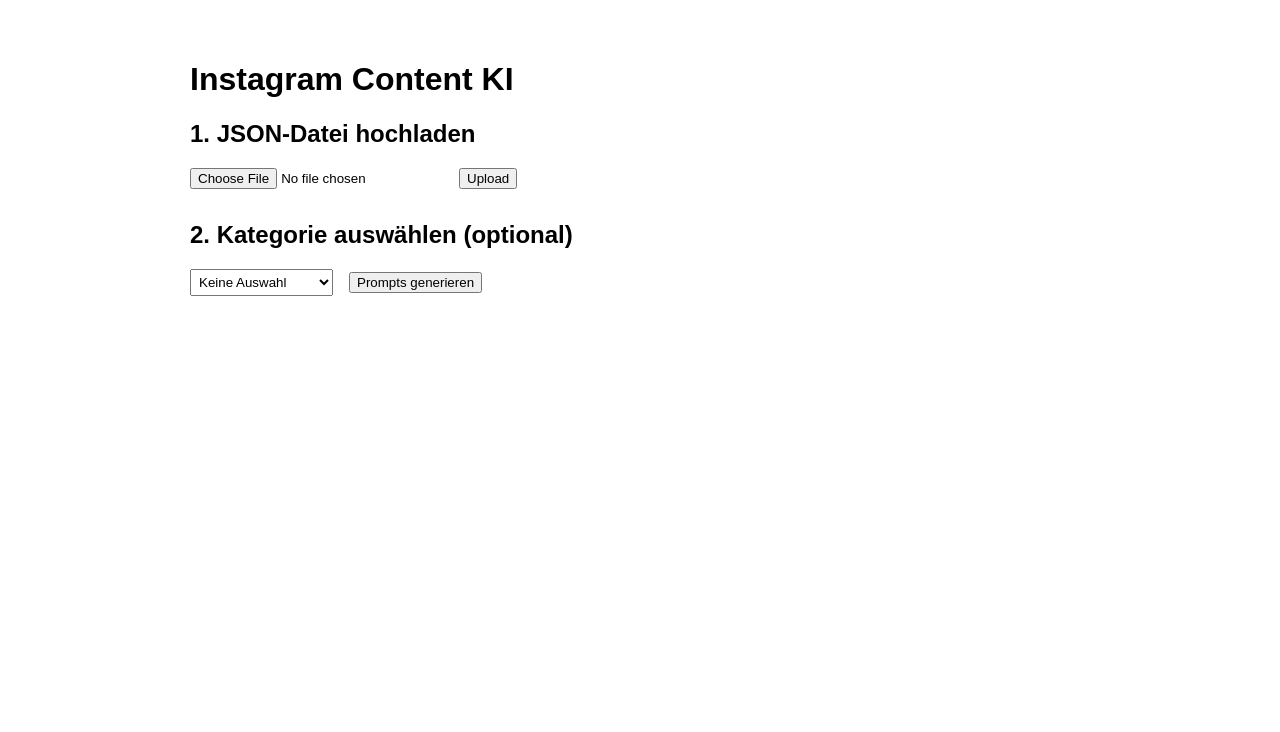
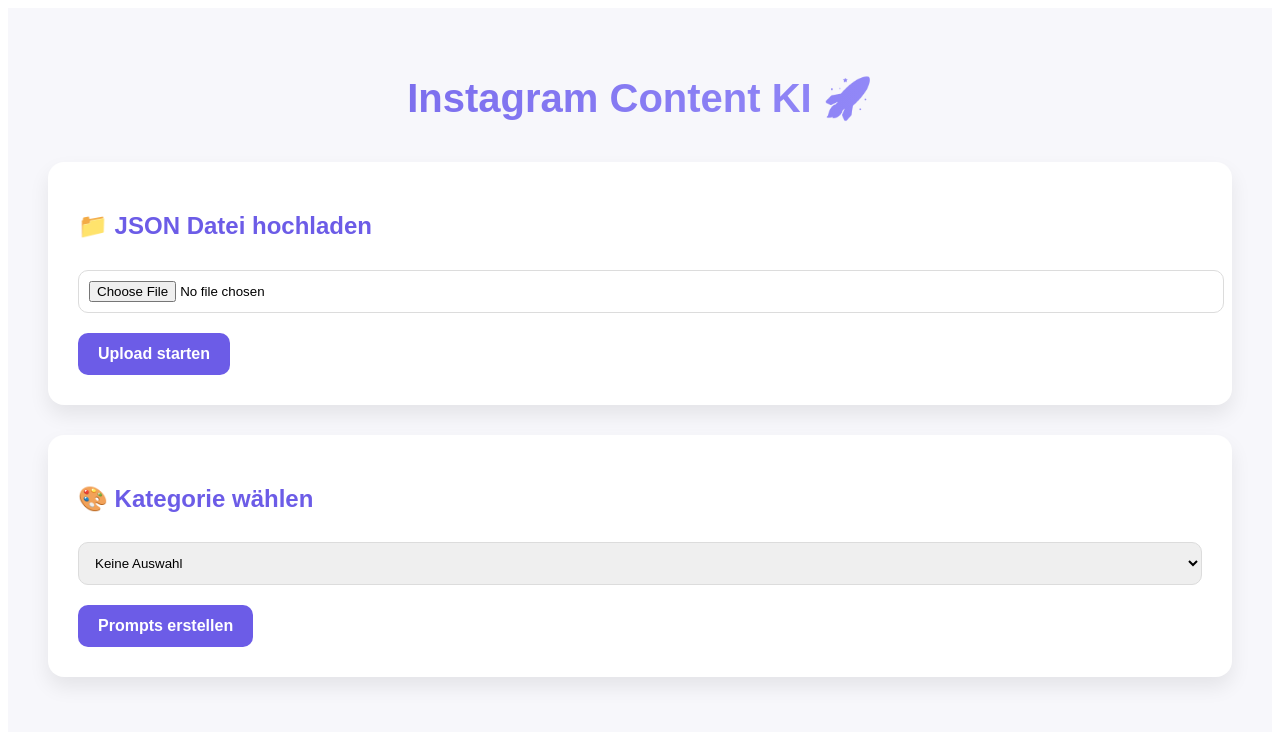
Before and after one commit to goodvibesreports-cell/instagram-content-ki-frontend, a React (Vite) app: page / in a window 1280 px wide. Shown: the top 732 px of the page. Built offline with nearby package versions, Linux system fonts and the light colour scheme.

Commit message:
chore: frontend reinstall & update

```diff
--- a/src/App.jsx
+++ b/src/App.jsx
@@ -1,239 +1,299 @@
-import React, { useState } from 'react';
-import axios from 'axios';
+import React, { useState } from "react";
+import axios from "axios";
 
-const BACKEND_URL = 'https://instagram-content-ki-backend.onrender.com';
+const BACKEND_URL = "https://instagram-content-ki-backend.onrender.com";
 
-function App() {
+export default function App() {
   const [file, setFile] = useState(null);
   const [posts, setPosts] = useState([]);
-  const [category, setCategory] = useState('');
+  const [category, setCategory] = useState("");
   const [prompts, setPrompts] = useState([]);
   const [videoIdeas, setVideoIdeas] = useState([]);
 
-  const [message, setMessage] = useState('');
+  const [message, setMessage] = useState("");
   const [loadingUpload, setLoadingUpload] = useState(false);
   const [loadingPrompts, setLoadingPrompts] = useState(false);
   const [loadingVideos, setLoadingVideos] = useState(false);
 
-  // ---------------------------------------
-  // Datei auswählen
-  // ---------------------------------------
   const handleFileChange = (e) => {
-    const selected = e.target.files?.[0] || null;
-    if (!selected || !selected.name.endsWith('.json')) {
-      setMessage('Bitte eine gültige .json Datei auswählen');
-      return;
-    }
-    setFile(selected);
-    setMessage(`Datei ausgewählt: ${selected.name}`);
+    const f = e.target.files?.[0] || null;
+    setFile(f);
   };
 
-  // ---------------------------------------
-  // JSON hochladen
-  // ---------------------------------------
   const handleUpload = async () => {
-    if (!file) return alert('Bitte eine JSON-Datei auswählen.');
+    if (!file) return alert("Bitte eine JSON-Datei auswählen");
 
     const formData = new FormData();
-    formData.append('file', file);
+    formData.append("file", file);
 
     try {
       setLoadingUpload(true);
-      setMessage('Upload läuft…');
+      setMessage("");
 
-      // Reset
-      setPosts([]);
-      setPrompts([]);
-      setVideoIdeas([]);
+      const res = await axios.post(`${BACKEND_URL}/upload`, formData);
+      setMessage(res.data.message);
 
-      // Backend Upload
-      const res = await axios.post(`${BACKEND_URL}/upload`, formData);
-      setMessage(res.data?.message || 'Upload erfolgreich');
-
-      // Lokalen Inhalt sicher parsen
       const raw = await file.text();
-      try {
-        const parsed = JSON.parse(raw);
-        if (Array.isArray(parsed)) {
-          setPosts(parsed);
-        } else {
-          setPosts([]);
-          setMessage('JSON Format ungültig');
-        }
-      } catch {
-        setPosts([]);
-        setMessage('JSON konnte nicht gelesen werden');
-      }
+      setPosts(JSON.parse(raw));
     } catch (err) {
-      console.error('UPLOAD ERROR:', err);
-      setMessage('Upload fehlgeschlagen – bitte erneut versuchen.');
+      console.error(err);
+      setMessage("Upload fehlgeschlagen");
     } finally {
       setLoadingUpload(false);
     }
   };
 
-  // ---------------------------------------
-  // Prompts generieren
-  // ---------------------------------------
   const handleGeneratePrompts = async () => {
-    if (!posts.length) return alert('Bitte zuerst Posts hochladen.');
+    if (!posts.length) return alert("Bitte zuerst Posts hochladen");
 
     try {
       setLoadingPrompts(true);
-      setPrompts([]);
-      setVideoIdeas([]);
-
       const res = await axios.post(`${BACKEND_URL}/generate-prompts`, {
-        category: category.trim()
+        category,
       });
-
-      const generated = res.data?.prompts;
-      if (Array.isArray(generated)) {
-        setPrompts(generated);
-      } else {
-        setPrompts([]);
-        setMessage('Konnte keine Prompts generieren.');
-      }
+      setPrompts(res.data.prompts);
     } catch (err) {
-      console.error('PROMPT ERROR:', err);
-      setMessage('Fehler beim Generieren der Prompts.');
+      console.error(err);
     } finally {
       setLoadingPrompts(false);
     }
   };
 
-  // ---------------------------------------
-  // Videoideen generieren
-  // ---------------------------------------
   const handleGenerateVideoIdeas = async () => {
-    if (!prompts.length) return alert('Bitte zuerst Prompts generieren.');
+    if (!prompts.length) return alert("Bitte zuerst Prompts generieren");
 
     try {
       setLoadingVideos(true);
-      setVideoIdeas([]);
-
       const res = await axios.post(`${BACKEND_URL}/generate-video-ideas`, {
-        prompts
+        prompts,
       });
-
-      const ideas = res.data?.videoIdeas;
-      if (Array.isArray(ideas)) {
-        setVideoIdeas(ideas);
-      } else {
-        setMessage('Konnte keine Videoideen generieren.');
-      }
+      setVideoIdeas(res.data.videoIdeas);
     } catch (err) {
-      console.error('SCRIPT ERROR:', err);
-      setMessage('Fehler beim Generieren der Videoideen.');
+      console.error(err);
     } finally {
       setLoadingVideos(false);
     }
   };
 
-  // ---------------------------------------
-  // Render
-  // ---------------------------------------
   return (
     <div
       style={{
-        padding: '2rem',
-        fontFamily: 'Arial, sans-serif',
-        maxWidth: '900px',
-        margin: '0 auto'
+        fontFamily: "Poppins, sans-serif",
+        background: "#F7F7FB",
+        padding: "40px",
+        minHeight: "100vh",
       }}
     >
-      <h1>Instagram Content KI</h1>
+      <h1
+        style={{
+          textAlign: "center",
+          marginBottom: "40px",
+          fontSize: "40px",
+          fontWeight: "700",
+          background: "linear-gradient(90deg, #6C5CE7, #A29BFE)",
+          WebkitBackgroundClip: "text",
+          color: "transparent",
+        }}
+      >
+        Instagram Content KI 🚀
+      </h1>
 
-      {/* -------------------------------- Upload -------------------------------- */}
-      <section style={{ marginBottom: '2rem' }}>
-        <h2>1. JSON-Datei hochladen</h2>
+      {/* Upload Card */}
+      <div
+        style={{
+          background: "#FFF",
+          padding: "30px",
+          borderRadius: "16px",
+          boxShadow: "0 10px 20px rgba(0,0,0,0.08)",
+          marginBottom: "30px",
+        }}
+      >
+        <h2 style={{ color: "#6C5CE7" }}>📁 JSON Datei hochladen</h2>
 
-        <input type="file" accept=".json" onChange={handleFileChange} />
+        <input
+          type="file"
+          accept=".json"
+          onChange={handleFileChange}
+          style={{
+            marginTop: "10px",
+            padding: "10px",
+            borderRadius: "10px",
+            border: "1px solid #dcdcdc",
+            width: "100%",
+          }}
+        />
 
         <button
           onClick={handleUpload}
           disabled={loadingUpload}
-          style={{ marginLeft: '1rem' }}
+          style={{
+            marginTop: "20px",
+            padding: "12px 20px",
+            background: "#6C5CE7",
+            color: "#FFF",
+            border: "none",
+            borderRadius: "10px",
+            cursor: "pointer",
+            fontSize: "16px",
+            fontWeight: "600",
+            transition: "0.2s",
+          }}
         >
-          {loadingUpload ? 'Lade hoch…' : 'Upload'}
+          {loadingUpload ? "Lade hoch…" : "Upload starten"}
         </button>
 
-        {message && <p>{message}</p>}
-      </section>
+        {message && <p style={{ marginTop: "10px" }}>{message}</p>}
+      </div>
 
-      {/* -------------------------------- Posts -------------------------------- */}
+      {/* Posts Liste */}
       {posts.length > 0 && (
-        <section style={{ marginBottom: '2rem' }}>
-          <h2>Posts ({posts.length})</h2>
+        <div
+          style={{
+            background: "#FFF",
+            padding: "30px",
+            borderRadius: "16px",
+            boxShadow: "0 10px 20px rgba(0,0,0,0.08)",
+            marginBottom: "30px",
+          }}
+        >
+          <h2 style={{ color: "#6C5CE7" }}>📊 Posts ({posts.length})</h2>
+
           <ul>
-            {posts.map((p, idx) => (
-              <li key={idx}>
-                <b>{p.caption}</b> – Likes: {p.likes} – Comments: {p.comments} – Views: {p.views}
+            {posts.map((p, i) => (
+              <li key={i} style={{ marginBottom: "8px" }}>
+                <b>{p.caption}</b> — Likes: {p.likes} — Comments: {p.comments} — Views:
+                {p.views}
               </li>
             ))}
           </ul>
-        </section>
+        </div>
       )}
 
-      {/* -------------------------------- Kategorie -------------------------------- */}
-      <section style={{ marginBottom: '2rem' }}>
-        <h2>2. Kategorie auswählen (optional)</h2>
+      {/* Kategorie + Prompts */}
+      <div
+        style={{
+          background: "#FFF",
+          padding: "30px",
+          borderRadius: "16px",
+          boxShadow: "0 10px 20px rgba(0,0,0,0.08)",
+          marginBottom: "30px",
+        }}
+      >
+        <h2 style={{ color: "#6C5CE7" }}>🎨 Kategorie wählen</h2>
 
         <select
           value={category}
           onChange={(e) => setCategory(e.target.value)}
-          style={{ padding: '0.25rem', marginRight: '1rem' }}
+          style={{
+            padding: "12px",
+            marginTop: "10px",
+            borderRadius: "10px",
+            width: "100%",
+            border: "1px solid #dcdcdc",
+          }}
         >
           <option value="">Keine Auswahl</option>
           <option value="Humor">Humor</option>
           <option value="Tutorial">Tutorial</option>
-          <option value="Challenge">Challenge / Trends</option>
+          <option value="Challenge">Challenge / Trend</option>
         </select>
 
-        <button onClick={handleGeneratePrompts} disabled={loadingPrompts}>
-          {loadingPrompts ? 'Generiere…' : 'Prompts generieren'}
+        <button
+          onClick={handleGeneratePrompts}
+          disabled={loadingPrompts}
+          style={{
+            marginTop: "20px",
+            padding: "12px 20px",
+            background: "#6C5CE7",
+            color: "#FFF",
+            border: "none",
+            borderRadius: "10px",
+            cursor: "pointer",
+            fontSize: "16px",
+            fontWeight: "600",
+          }}
+        >
+          {loadingPrompts ? "Generiere…" : "Prompts erstellen"}
         </button>
-      </section>
+      </div>
 
-      {/* -------------------------------- Prompts -------------------------------- */}
+      {/* Prompts */}
       {prompts.length > 0 && (
-        <section style={{ marginBottom: '2rem' }}>
-          <h2>3. Generierte Prompts</h2>
+        <div
+          style={{
+            background: "#FFF",
+            padding: "30px",
+            borderRadius: "16px",
+            boxShadow: "0 10px 20px rgba(0,0,0,0.08)",
+            marginBottom: "30px",
+          }}
+        >
+          <h2 style={{ color: "#6C5CE7" }}>✨ Generierte Prompts</h2>
 
-          <ul>
-            {prompts.map((p, idx) => (
-              <li key={idx}>{p}</li>
-            ))}
-          </ul>
+          {prompts.map((p, i) => (
+            <div
+              key={i}
+              style={{
+                background: "#F7F7FB",
+                padding: "15px",
+                borderRadius: "12px",
+                marginBottom: "12px",
+                borderLeft: "5px solid #6C5CE7",
+              }}
+            >
+              {p}
+            </div>
+          ))}
 
           <button
-            style={{ marginTop: '1rem' }}
+            onClick={handleGenerateVideoIdeas}
             disabled={loadingVideos}
-            onClick={handleGenerateVideoIdeas}
+            style={{
+              marginTop: "20px",
+              padding: "12px 20px",
+              background: "#6C5CE7",
+              color: "#FFF",
+              border: "none",
+              borderRadius: "10px",
+              cursor: "pointer",
+              fontWeight: "600",
+            }}
           >
-            {loadingVideos ? 'Generiere…' : 'Videoideen generieren'}
+            {loadingVideos ? "Generiere…" : "Videoideen generieren"}
           </button>
-        </section>
+        </div>
       )}
 
-      {/* -------------------------------- Skripte -------------------------------- */}
+      {/* Videoideen */}
       {videoIdeas.length > 0 && (
-        <section>
-          <h2>4. Videoideen / Skripte</h2>
+        <div
+          style={{
+            background: "#FFF",
+            padding: "30px",
+            borderRadius: "16px",
+            boxShadow: "0 10px 20px rgba(0,0,0,0.08)",
+          }}
+        >
+          <h2 style={{ color: "#6C5CE7" }}>🎬 Videoideen</h2>
 
-          <ul>
-            {videoIdeas.map((v, idx) => (
-              <li key={idx} style={{ marginBottom: '1rem' }}>
-                <b>Prompt:</b> {v.prompt}
-                <br />
-                <b>Idee:</b> {v.idea}
-              </li>
-            ))}
-          </ul>
-        </section>
+          {videoIdeas.map((v, i) => (
+            <div
+              key={i}
+              style={{
+                background: "#F7F7FB",
+                padding: "18px",
+                borderRadius: "12px",
+                marginBottom: "14px",
+                borderLeft: "5px solid #A29BFE",
+              }}
+            >
+              <b>Prompt:</b> {v.prompt}
+              <br />
+              <b>Idee:</b> {v.idea}
+            </div>
+          ))}
+        </div>
       )}
     </div>
   );
 }
-
-export default App;
```
Also changed, not shown: 1 other file (tests, documents, lock files or other folders).
